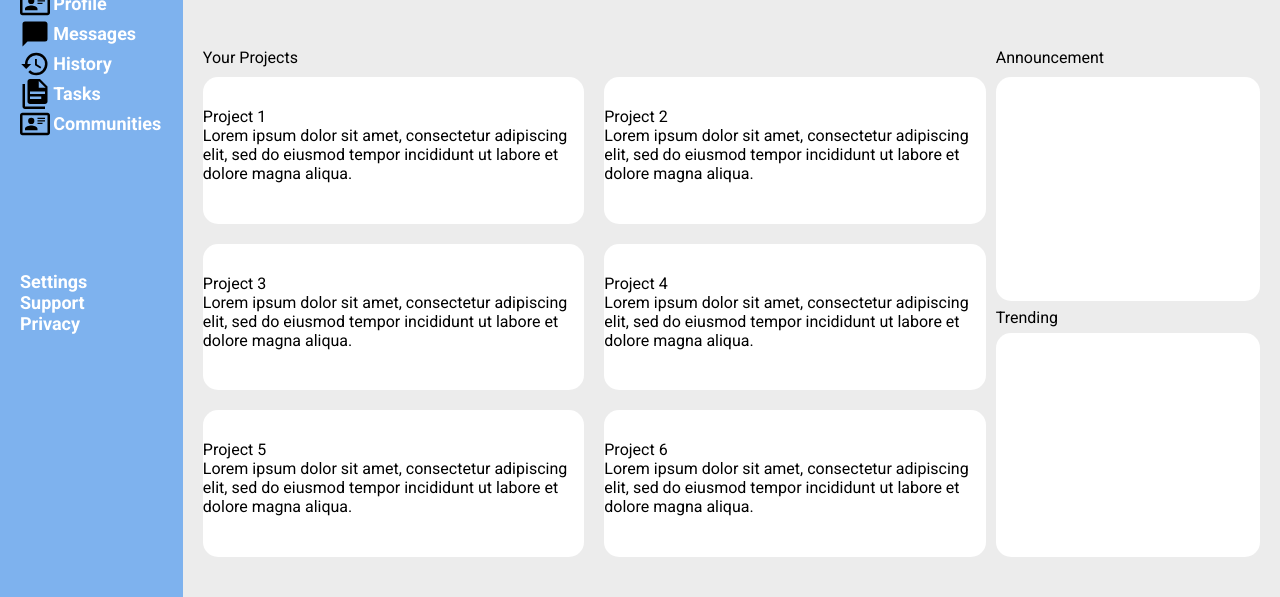
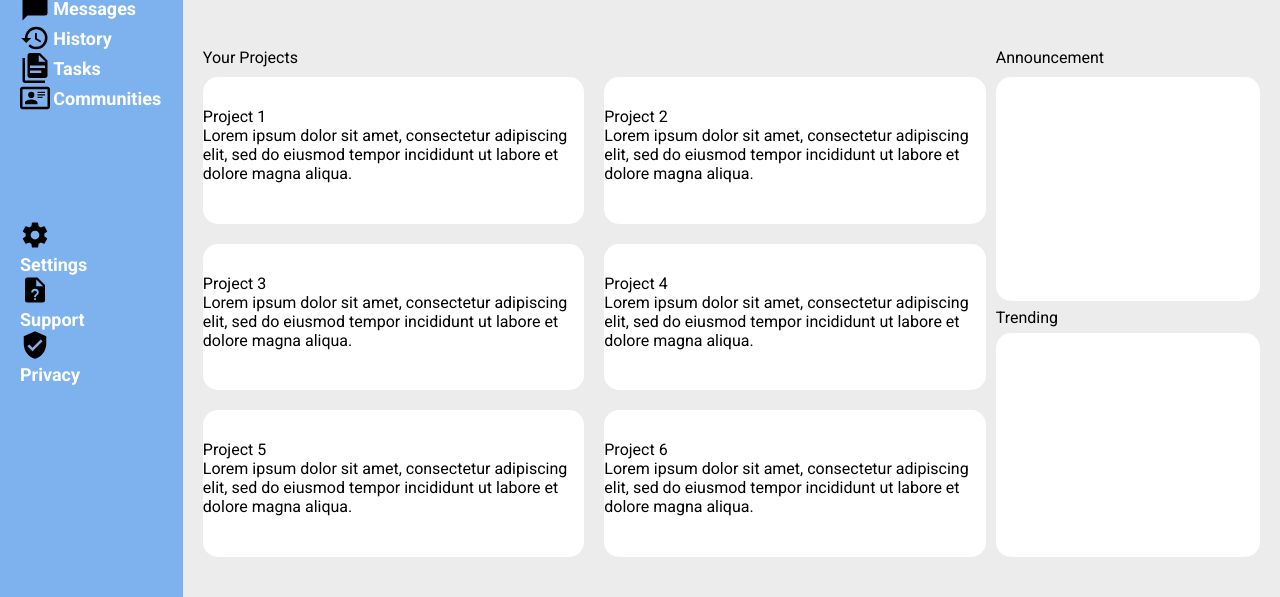
Before and after one commit to vishwakarma13/admin-dashboard, a plain HTML site: page index.html in a window 1280 px wide. Shown: the part 203-800 px from the top of the page. Drawn offline with Linux system fonts and the light colour scheme.

Commit message:
add content to .tools-text

```diff
--- a/index.html
+++ b/index.html
@@ -49,9 +49,18 @@
             </div>
             <div class="tools">
 
-                    <div class="tools-text">Settings</div>
-                    <div class="tools-text" >Support</div>
-                    <div class="tools-text">Privacy</div>
+                    <div class="tools-text">
+                        <img src="icons/cog.svg" alt="Settings Gear">
+                        <div>Settings</div>
+                    </div>
+                    <div class="tools-text" >
+                        <img src="icons/file-question.svg" alt="Support Icon">
+                        <div>Support</div>
+                    </div>
+                    <div class="tools-text">
+                        <img src="icons/shield-check.svg" alt="Privacy Icon">
+                        <div>Privacy</div>
+                    </div>
 
             </div>
         </div>
```
